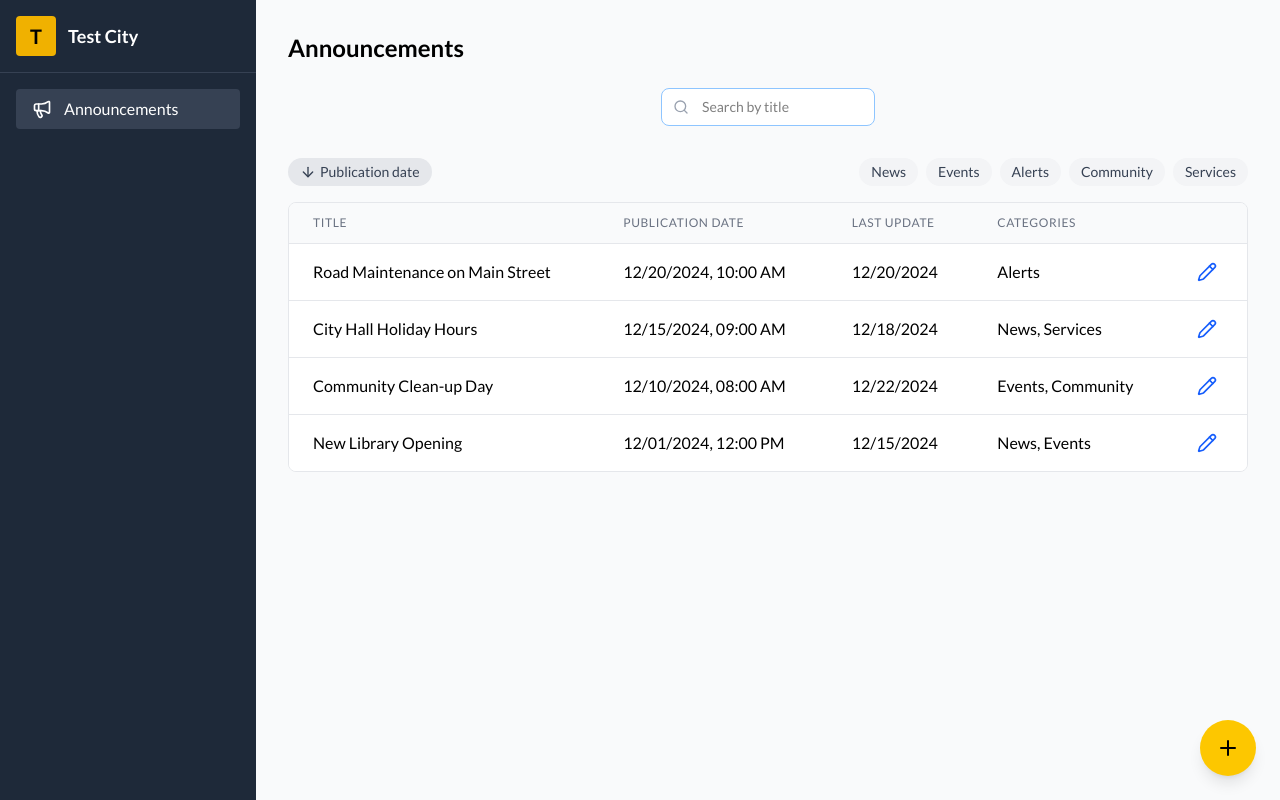
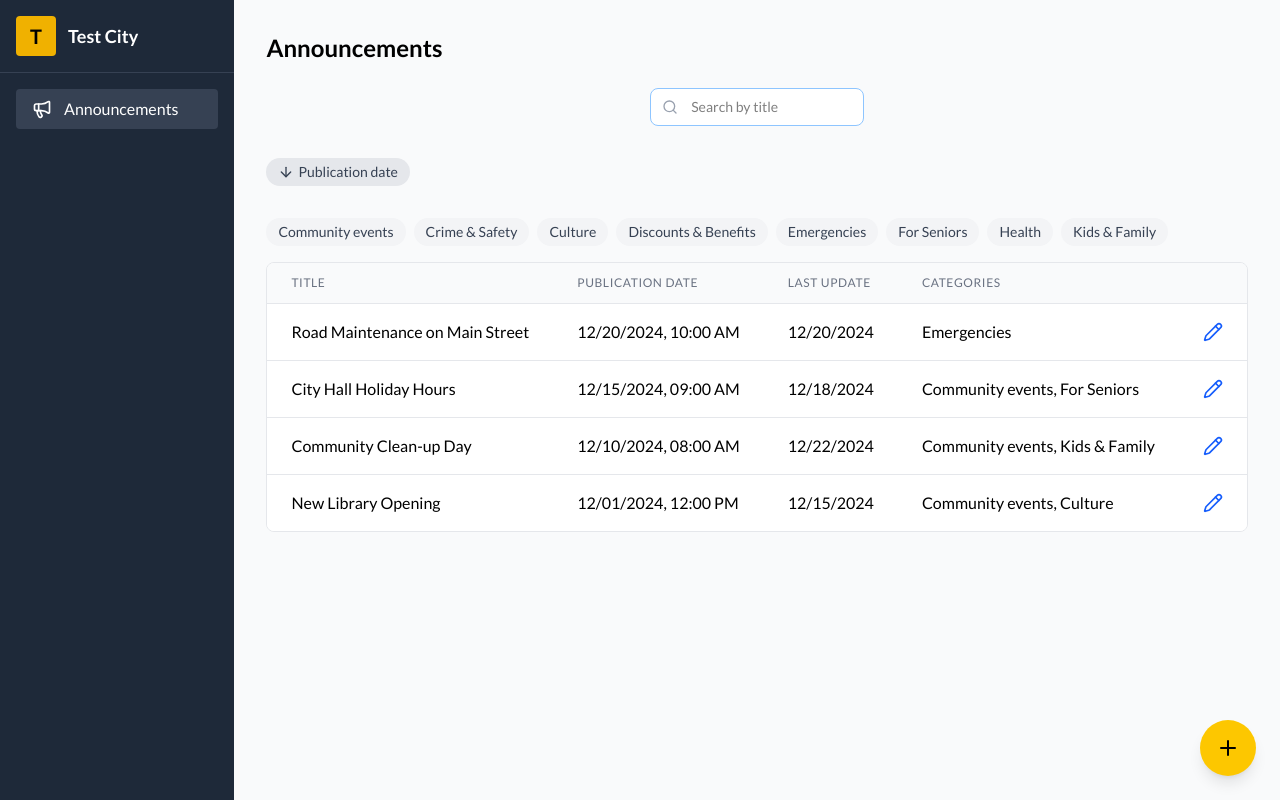
Before and after one commit to dhumdil-apps/announcements-fe, a React (Vite) app: page /announcements in a window 1280 px wide. Built offline with nearby package versions, Linux system fonts and the light colour scheme.

Commit message:
Update readme

```diff
--- a/src/data/mockData.ts
+++ b/src/data/mockData.ts
@@ -1,11 +1,14 @@
 import type { Announcement, Category } from "./types";
 
 export const categories: Category[] = [
-  { value: "news", label: "News" },
-  { value: "events", label: "Events" },
-  { value: "alerts", label: "Alerts" },
-  { value: "community", label: "Community" },
-  { value: "services", label: "Services" },
+  { value: "1", label: "Community events" },
+  { value: "2", label: "Crime & Safety" },
+  { value: "3", label: "Culture" },
+  { value: "4", label: "Discounts & Benefits" },
+  { value: "5", label: "Emergencies" },
+  { value: "6", label: "For Seniors" },
+  { value: "7", label: "Health" },
+  { value: "8", label: "Kids & Family" },
 ];
 
 export const announcements: Announcement[] = [
@@ -16,7 +19,7 @@ export const announcements: Announcement[] = [
       "City Hall will be closed on December 25th and January 1st. Regular hours will resume on January 2nd.",
     publicationDate: "12/15/2024 09:00",
     lastUpdate: "12/18/2024 14:30",
-    categories: ["news", "services"],
+    categories: ["1", "6"],
   },
   {
     id: "2",
@@ -25,7 +28,7 @@ export const announcements: Announcement[] = [
       "Main Street will be closed for repairs from January 5th to January 10th. Please use alternative routes.",
     publicationDate: "12/20/2024 10:00",
     lastUpdate: "12/20/2024 10:00",
-    categories: ["alerts"],
+    categories: ["5"],
   },
   {
     id: "3",
@@ -34,7 +37,7 @@ export const announcements: Announcement[] = [
       "Join us for our annual community clean-up day on January 15th at Central Park. Volunteers welcome!",
     publicationDate: "12/10/2024 08:00",
     lastUpdate: "12/22/2024 16:45",
-    categories: ["events", "community"],
+    categories: ["1", "8"],
   },
   {
     id: "4",
@@ -43,6 +46,6 @@ export const announcements: Announcement[] = [
       "The new downtown library branch will open on February 1st. Grand opening celebration planned.",
     publicationDate: "12/01/2024 12:00",
     lastUpdate: "12/15/2024 09:15",
-    categories: ["news", "events"],
+    categories: ["1", "3"],
   },
 ];
```
Also changed, not shown: 2 other files (tests, documents, lock files or other folders).
